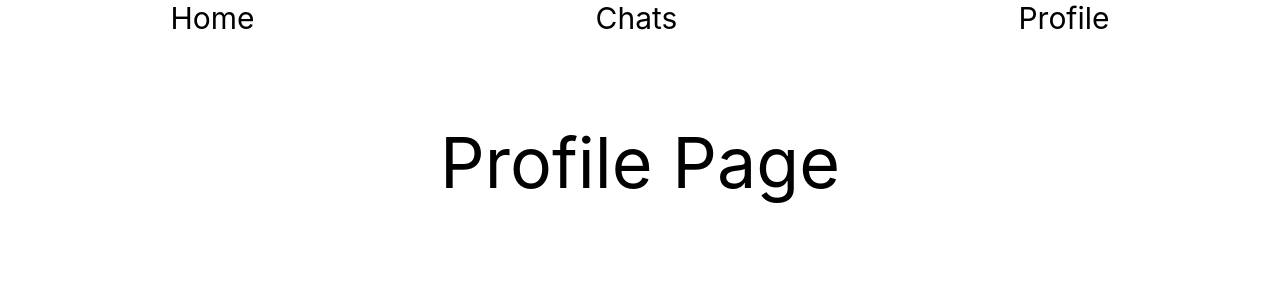
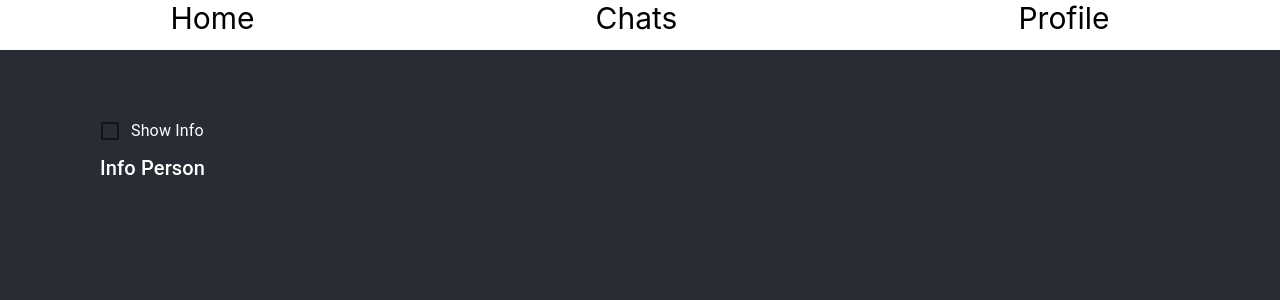
Before and after one commit to Ghostemaner/react_project, a React (Create React App) app: page /profile in a window 1280 px wide. Shown: the top 300 px of the page. Built offline with nearby package versions, Linux system fonts and the light colour scheme.

Commit message:
init Redux and React-Redux, added Profile component, also was added checkbox to show and hide info about person account (changed in state)

```diff
--- a/package.json
+++ b/package.json
@@ -10,8 +10,10 @@
     "node-sass": "^6.0.1",
     "react": "^17.0.2",
     "react-dom": "^17.0.2",
+    "react-redux": "^7.2.4",
     "react-router-dom": "^5.2.0",
     "react-scripts": "4.0.3",
+    "redux": "^4.1.1",
     "web-vitals": "^1.1.2"
   },
   "scripts": {
--- a/src/App.css
+++ b/src/App.css
@@ -124,3 +124,14 @@ input {
   font-size: 30px;
 
 }
+
+.checkbox-container {
+  background-color: #282c34;
+  height: 100vh;
+}
+
+.info-block {
+  color: white;
+  padding-left: 100px;
+  padding-top: 60px;
+}
--- a/src/App.js
+++ b/src/App.js
@@ -1,7 +1,6 @@
-import logo from './logo.svg';
 import React from 'react';
 import './App.css';
-import Message from './Message';
+import { store } from './store'
 
 
 
@@ -10,7 +9,7 @@ function App() {
 
   return (
     <div className="App App-header main"><p className='title-home'>Welcome to React.Messenger!</p></div>
-  );
+    );
 }
 
 export default App;
--- /dev/null
+++ b/src/actions/profile.js
@@ -0,0 +1,16 @@
+export const CHANGE_PROFILE_NAME = "PROFILE::CHANGE_PROFILE_NAME"
+export const CHANGE_SHOW_INFO = "PROFILE::CHANGE_SHOW_INFO"
+
+export const changeName = (name) => ({
+    type: CHANGE_PROFILE_NAME,
+    payload: {
+        name
+    }
+})
+
+export const changeShowInfo = (showName) => ({
+    type: CHANGE_SHOW_INFO,
+    payload: {
+        showName
+    }
+})
--- a/src/components/Chat/Chat.js
+++ b/src/components/Chat/Chat.js
@@ -17,28 +17,46 @@ export default function Chat(props) {
 
     const match = useRouteMatch('/chats/:chatId')
 
+
+   const chatList = [
+    {
+      name: "Chat 1",
+      id: 'chat2332'
+    },
+    {
+      name: "Chat 2",
+      id: 'chat1312'
+    },
+    {
+      name: "Chat 3",
+      id: 'chat4332'
+    },
+    {
+      name: "Chat 4",
+      id: 'chat4123'
+    }
+  ]
+
+let chatIs = false;
+
+   if(chatId) {
+     chatList.forEach( (chat)=>{
+        if(chatId === chat.id) {
+          console.log("chat exist");
+          chatIs = true; //выводим чат
+
+        }
+     });
+        if(chatIs === false) {
+          console.log("chat not exist");
+        }
+   }
+
     const [messageList, setMessageList] = React.useState([])
 
     const [textValue, setTextValue] = React.useState('')
 
-    const chatList = [
-      {
-        name: "Chat 1",
-        id: 2332
-      },
-      {
-        name: "Chat 2",
-        id: 1312
-      },
-      {
-        name: "Chat 3",
-        id: 4332
-      },
-      {
-        name: "Chat 4",
-        id: 4123
-      }
-    ]
+
 
     const authors = {
       person: 'Guest',
--- /dev/null
+++ b/src/components/Profile/Profile.js
@@ -0,0 +1,63 @@
+import React from 'react';
+import FormControlLabel from '@material-ui/core/FormControlLabel';
+import Checkbox from '@material-ui/core/Checkbox';
+import { useSelector, useDispatch } from 'react-redux';
+import { changeShowInfo } from '../../actions/profile'
+import { render } from '@testing-library/react';
+import Grid from '@material-ui/core/Grid';
+import Typography from '@material-ui/core/Typography';
+import List from '@material-ui/core/List';
+import ListItem from '@material-ui/core/ListItem';
+import ListItemText from '@material-ui/core/ListItemText';
+
+
+
+export default function Profile(){
+
+
+    const dispatch = useDispatch()
+
+    const { name, age, country, city, showInfo } = useSelector((state) => state.profile)
+
+
+    const handleShowInfo = (newShow) => {
+        console.log(newShow)
+        dispatch(changeShowInfo(newShow))
+    }
+
+
+    return (
+        <div className="checkbox-container">
+            <div className="info-block">
+                <FormControlLabel
+                control={
+                <Checkbox
+                    onChange={handleShowInfo}
+                    name="checkedB"
+                    color="primary"
+                />} label={!showInfo? "Show Info" : "Hide Info"}/>
+                <Grid item xs={12} md={6}>
+                    <Typography variant="h6" >
+                        Info Person
+                    </Typography>
+                    <div >
+                        <List>
+                            <ListItem>
+                            <ListItemText primary={showInfo ? name : null}/>
+                            </ListItem>
+                            <ListItem>
+                            <ListItemText primary={showInfo? age + " age" : null}/>
+                            </ListItem>
+                            <ListItem>
+                            <ListItemText primary={showInfo ? country : null}/>
+                            </ListItem>
+                            <ListItem>
+                            <ListItemText primary={showInfo? city : null}/>
+                            </ListItem>
+                        </List>
+                    </div>
+                </Grid>
+            </div>
+    </div>
+    )
+}
--- a/src/components/Router/Router.js
+++ b/src/components/Router/Router.js
@@ -4,6 +4,7 @@ import App from '../../App';
 import '../../App.css'
 import Chats from '../Chats/Chats';
 import Chat from '../Chat/Chat';
+import Profile from '../Profile/Profile'
 
 export default function Router() {
 
@@ -18,7 +19,7 @@ export default function Router() {
         <Switch>
             <Route path='/' exact component={App} />
 
-            <Route path='/profile' exact render={() => <p className='main'>Profile Page</p> }/>
+            <Route path='/profile' exact render={() => <Profile /> }/>
 
             <Route path='/chats' exact component={Chats}></Route>
 
--- /dev/null
+++ b/src/reducers/profile.js
@@ -0,0 +1,29 @@
+import { CHANGE_PROFILE_NAME } from '../actions/profile'
+import { CHANGE_SHOW_INFO } from '../actions/profile'
+
+const initialState = {
+    name: 'Guest Guestov',
+    age: 25,
+    country: "Russian Federation",
+    city: "Moscow",
+    showInfo: false,
+}
+
+export default function reducer(state = initialState, action) {
+    switch (action.type) {
+        case CHANGE_PROFILE_NAME: {
+            return {
+                ...state,
+                name: action.payload.name,
+            }
+        }
+        case CHANGE_SHOW_INFO: {
+            return {
+                ...state,
+                showInfo: !state.showInfo,
+            }
+        }
+        default:
+            return state
+    }
+}
--- /dev/null
+++ b/src/store.js
@@ -0,0 +1,11 @@
+import { combineReducers, createStore } from "redux";
+import profileReducer from "./reducers/profile";
+
+const rootReducer = combineReducers({
+    profile: profileReducer,
+})
+
+export const store = createStore (
+    rootReducer,
+    window.__REDUX_DEVTOOLS_EXTENSION__ && window.__REDUX_DEVTOOLS_EXTENSION__()
+)
```
Also changed, not shown: src/index.js (+8 -3 lines), 1 other file (tests, documents, lock files or other folders).
